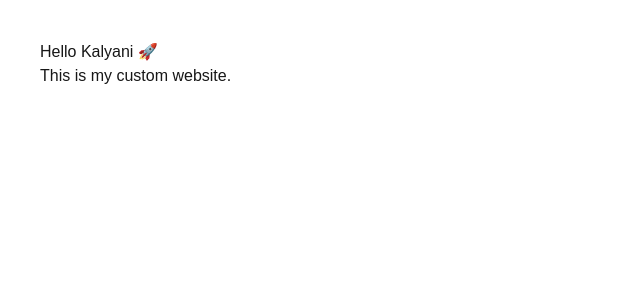
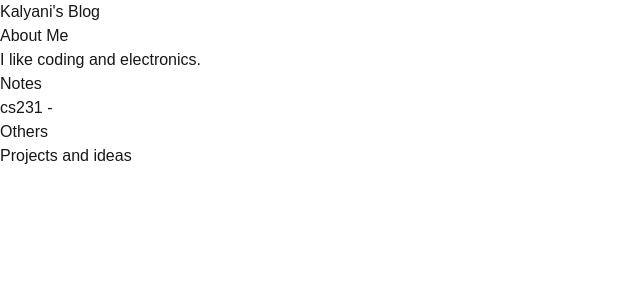
Before and after one commit to KB162/kalyanibharadwaj.github.io, a Next.js app: page / in a window 1280 px wide. Shown: the top 300 px of the page, without its empty margins (0-640 px from the left). Built offline with nearby package versions, Linux system fonts and the light colour scheme.

Commit message:
updated website

```diff
--- a/app/page.tsx
+++ b/app/page.tsx
@@ -1,8 +1,16 @@
 export default function Home() {
   return (
-    <main style={{ padding: "40px" }}>
-      <h1>Hello Kalyani 🚀</h1>
-      <p>This is my custom website.</p>
+    <main>
+      <h1>Kalyani's Blog</h1>
+
+      <h2>About Me</h2>
+      <p>I like coding and electronics.</p>
+
+      <h2>Notes</h2>
+      <p>cs231 - </p>
+
+      <h2>Others</h2>
+      <p>Projects and ideas</p>
     </main>
-  );
+  )
 }
--- a/next.config.ts
+++ b/next.config.ts
@@ -1,5 +1,6 @@
+/** @type {import('next').NextConfig} */
 const nextConfig = {
   output: 'export',
-  basePath: '/kalyanibharadwaj.github.io', // only if repo name isn't username.github.io
-};
-export default nextConfig;
+}
+
+module.exports = nextConfig
--- /dev/null
+++ b/postcss.config.js
@@ -0,0 +1,5 @@
+module.exports = {
+  plugins: {
+    '@tailwindcss/postcss': {},
+  },
+}
```
Also changed, not shown: package.json (+11 -13 lines), 1 other file (tests, documents, lock files or other folders).
